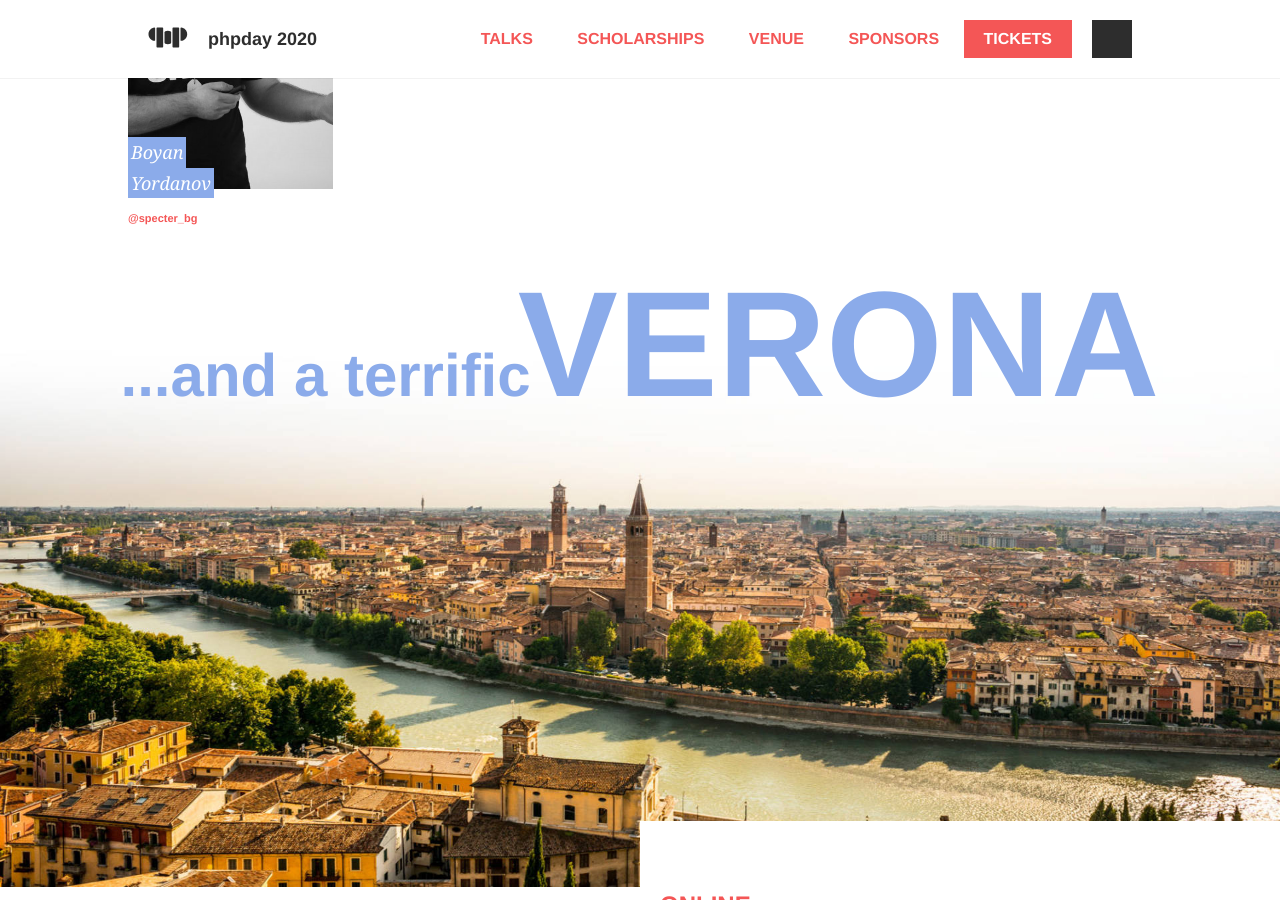
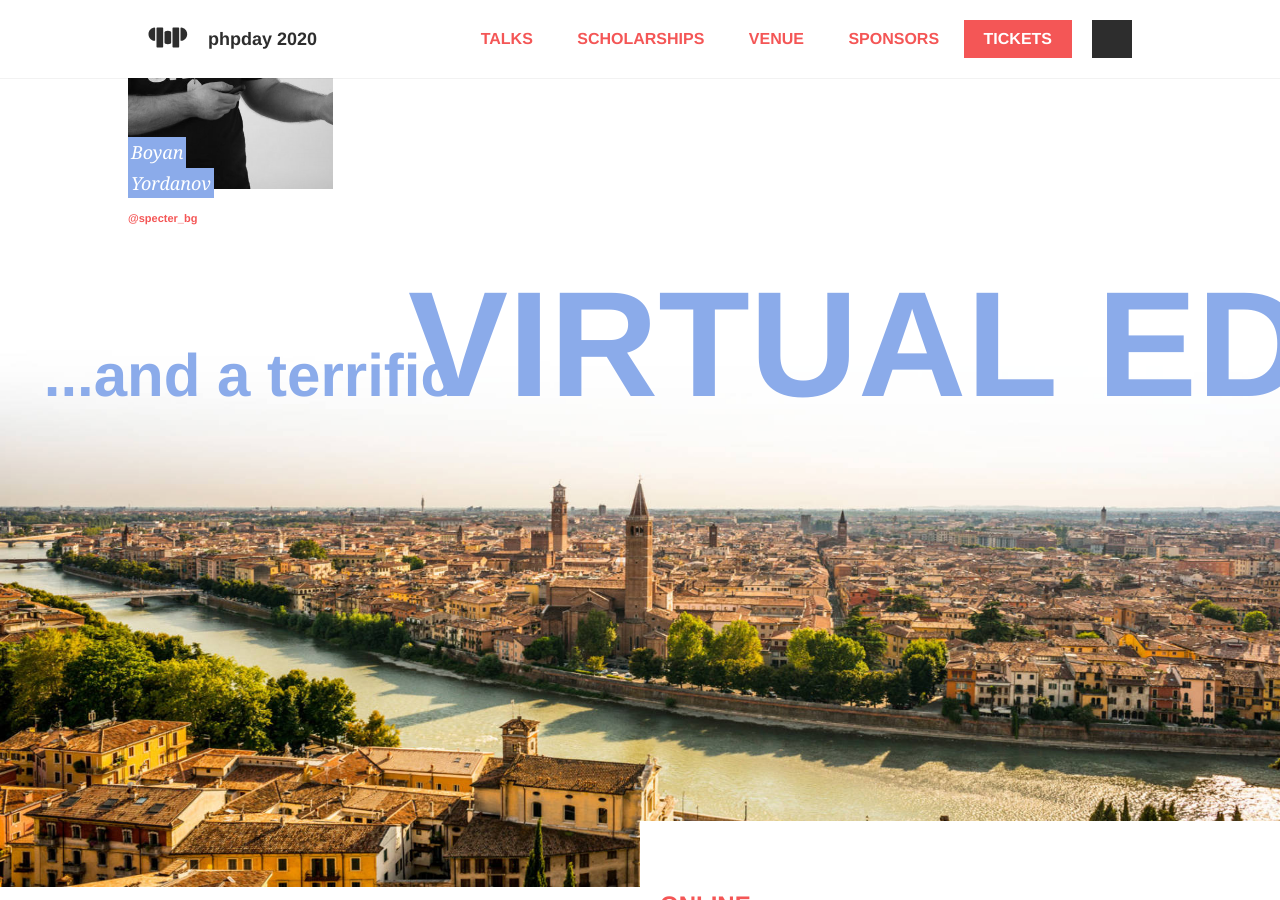
Before and after one commit to giuliatosato/2020.phpday.it, a Jekyll site: the page built from index.html, in a window 1280 px wide and 900 px high, scrolled down 3927 px. Built offline with Jekyll 4.4.1, drawn with Linux system fonts in a browser that asks for light colours; some web fonts are replaced; comment, search, counter and statistics services are not loaded.

Commit message:
VIRTUAL ED

```diff
--- a/_includes/index/conf-city.html
+++ b/_includes/index/conf-city.html
@@ -2,7 +2,7 @@
   <div class="mega-info mega-info--big">
     <div class="mega-info__text mega-info__text--lowercase">...and a terrific</div>
     <div class="mega-info__number">
-      Verona
+      VIRTUAL EDITION
     </div>
   </div>
 </div>
```
